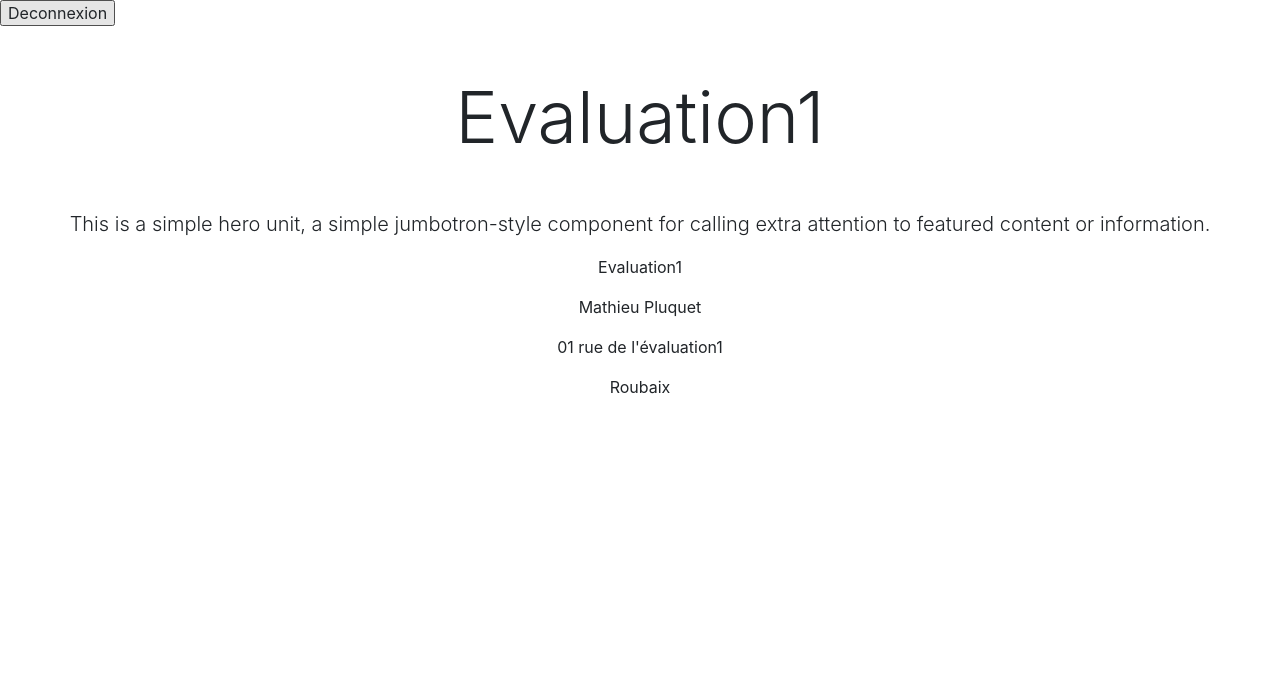
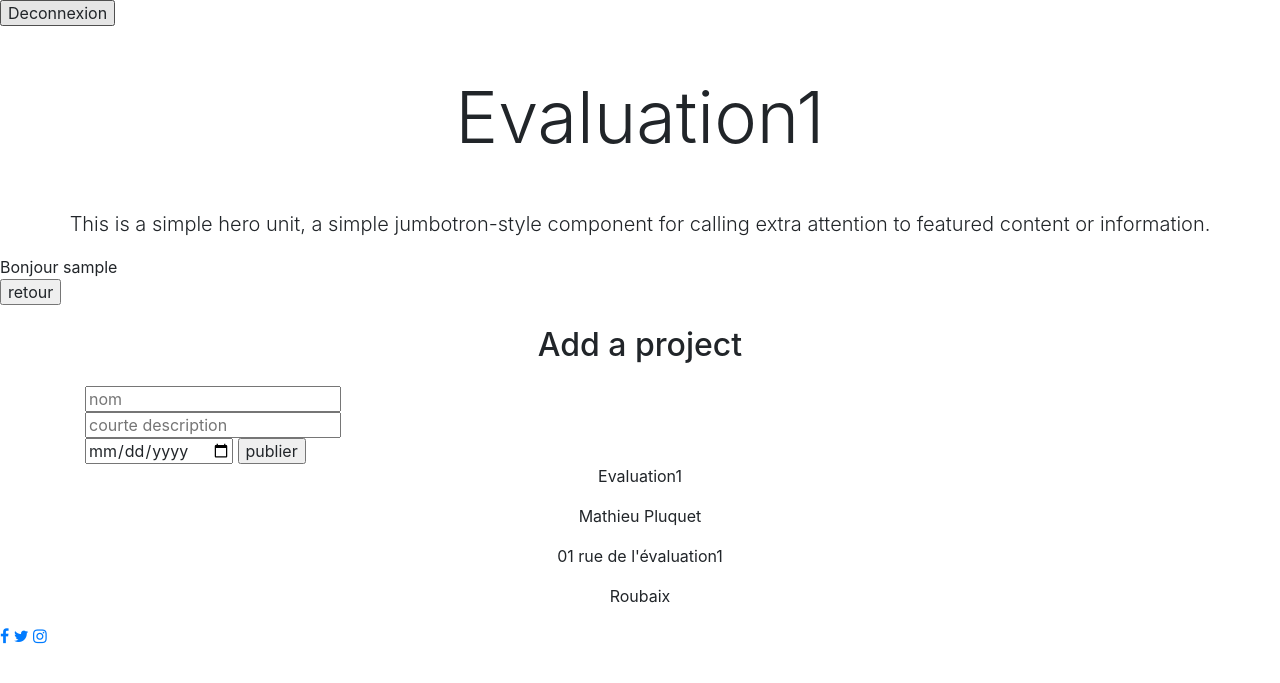
Before and after one commit to Mathieu-Pluquet/Evaluation1, a PHP site: page /controle/create_project.php in a window 1280 px wide. Shown: the top 683 px of the page. Run offline with PHP 8.4, Linux system fonts and the light colour scheme; the visitor is signed in with stand-in values (Sample User, id 1); some libraries are stand-ins or nearby versions; some web fonts are replaced.

Commit message:
function insert project

```diff
--- a/modele/data.php
+++ b/modele/data.php
@@ -59,18 +59,19 @@
   return $donnees;
 }
 
-function envoie_article($donnees, $infos){
+// function envoie_article($infos){
+// include('bdd.php');
+//   $req = $bdd->prepare('INSERT INTO project SET name_project=?, text_project=?, date_project=? ');
+//   $req->execute([$infos['name_project'],$infos['text_project'], $infos['date_project']]);
+// }
+
+function create_project($name, $text, $date, $ids){
 include('bdd.php');
-  $req = $bdd->prepare('INSERT INTO articles SET id_img=?, nom=?, description=?, grosse_description=? ');
-  $req->execute([$donnees['img_id'],$infos['nom'],$infos['description'], $infos['grosse_description']]);
-}
-
-function envoie_img($img_nom, $img_taille, $img_type){
-include('bdd.php');
-  $req =$bdd->prepare("INSERT INTO image (nom_img, poids, type) VALUES (:nom_img, :poids, :type)");
+  $req =$bdd->prepare("INSERT INTO project (id_user,name_project,text_project, date_project) VALUES (:id_user,:name_project,:text_project, :date_project)");
   $req->execute(array(
-    'nom_img'=> $img_nom,
-    'poids'=>$img_taille,
-    'type'=>$img_type ));
+    'name_project'=> $name,
+    'text_project'=>$text,
+    'date_project'=>$date,
+    'id_user'=>$ids));
 }
 ?>
--- a/vue/create_project.php
+++ b/vue/create_project.php
@@ -0,0 +1,38 @@
+<!DOCTYPE html>
+<html>
+  <head>
+    <meta charset="utf-8">
+    <link href="https://maxcdn.bootstrapcdn.com/font-awesome/4.7.0/css/font-awesome.min.css" rel="stylesheet" integrity="sha384-wvfXpqpZZVQGK6TAh5PVlGOfQNHSoD2xbE+QkPxCAFlNEevoEH3Sl0sibVcOQVnN" crossorigin="anonymous">
+    <title></title>
+  </head>
+  <body>
+    <?php
+    // include('header.php');
+     ?>
+<?php
+// include('bdd.php');
+echo 'Bonjour '.$_SESSION['pseudo'];
+?>
+<form class="" action="../controle/index.php" method="post">
+  <input type="submit" name="" value="retour">
+</form>
+
+<div class="container">
+<h1 class="text-center">Add a project</h1>
+
+<form enctype="multipart/form-data" class="" action="../controle/create_project_post.php" method="post">
+<input type="text" name="name_project" value="" placeholder="nom" required="required"><br>
+<input type="text" name="text_project" value="" placeholder="courte description" required="required"><br>
+<input type="date" name="date_project" placeholder="date" value="">
+<input type="submit" name="publier" value="publier">
+</form>
+</div>
+
+
+
+
+<?php
+// include('footer.php');
+ ?>
+</body>
+</html>
--- a/vue/index.php
+++ b/vue/index.php
@@ -1,6 +1,6 @@
 <?php
     if(isset($_SESSION['pseudo'])){
-      echo '<form action="../controle/formulaire.php" method="POST">';
+      echo '<form action="../controle/create_project.php" method="POST">';
       echo '<input type="submit" value="Publier un article">';
       echo '</form>';
         echo 'Bonjour '.$_SESSION['pseudo'];
@@ -17,7 +17,7 @@
        <form class="card my-4" action="../controle/descriptive.php" style="width: 20rem;" method="post">
 
                  <div class="card">
-           <h3 class="card-header"><?php echo $donnees["nom_project"];?></h3>
+           <h3 class="card-header"><?php echo $donnees["name_project"];?></h3>
            <div class="card-block">
              <p class="card-text"><?php echo $donnees["text_project"];?></p>
              <input type="hidden" name="test" value="<?php echo $donnees["id"];?>">
```
Also changed, not shown: controle/create_project_post.php (+18 -0 lines).
